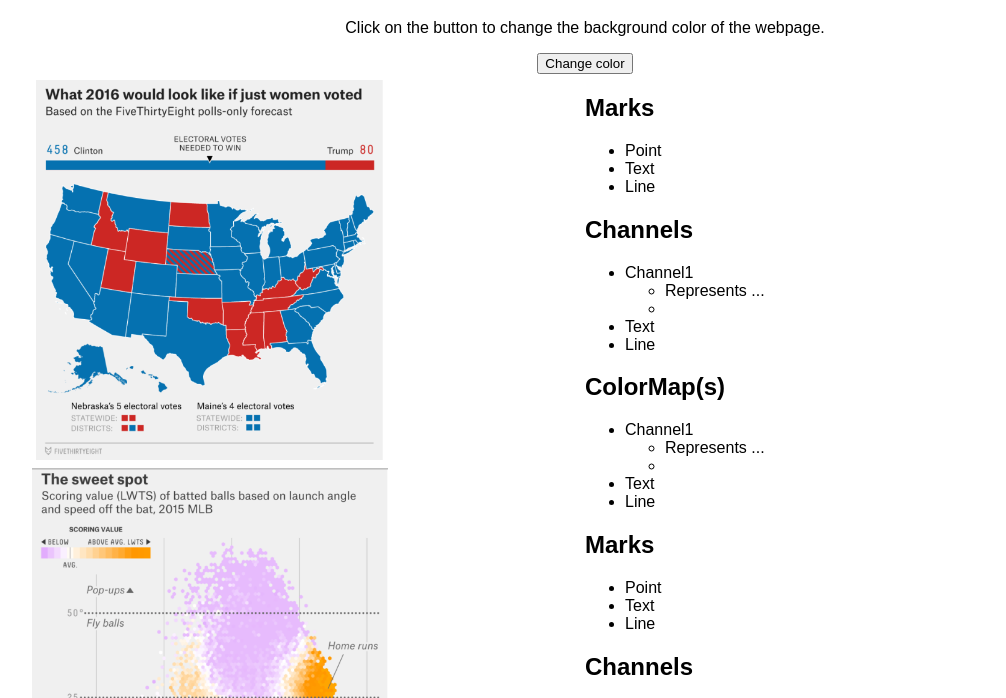
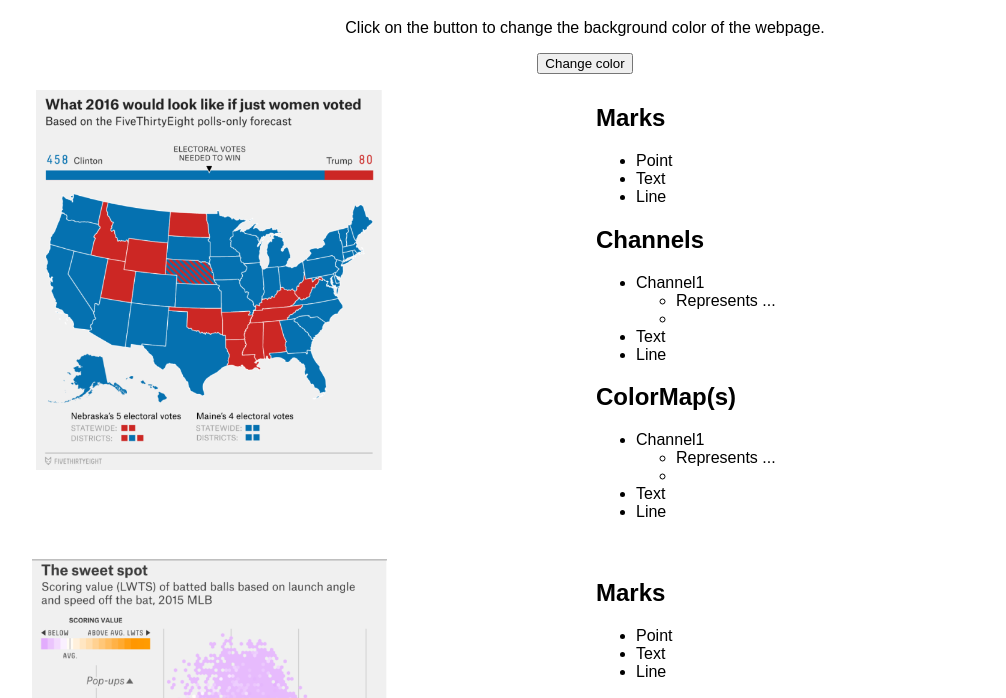
Before and after one commit to DS4200-S23-Class/hw-03-krish-nino, a plain HTML site: page index.html in a window 1280 px wide. Shown: the part 61-759 px from the top of the page, without its empty margins (55-1061 px from the left). Drawn offline with Linux system fonts and the light colour scheme.

Commit message:
grid stuff

```diff
--- a/index.html
+++ b/index.html
@@ -15,19 +15,12 @@
       <button onclick="changeColor()">Change color</button> </div>
 
     <!-- Divide your webpage into two columns. -->
-    <div id="left-column">
-        <div class="image-container">
+    <div class="grid">
+        <div class="image-container" class="first">
           <img src="img/vis1.png">
         </div>
-        <div class="image-container">
-          <img src="img/vis2.png">
-        </div>
-        <div class="image-container" id="netflix-img">
-          <img src="img/output.jpeg">
-        </div>
-      </div>
-    <div id = "right-column" >
-      <div class="text-container">
+
+        <div class="text-container" class="first">
           <h2>Marks</h2>
           <ul>
               <li>Point</li>
@@ -57,6 +50,9 @@
                 <li>Line</li>
               </ul>
 
+          </div>
+        <div class="image-container">
+          <img src="img/vis2.png">
         </div>
         <div class = "text-container">
 
@@ -89,7 +85,9 @@
             <li>Line</li>
           </ul>
       </div>
-
+        <div class="image-container" id="netflix-img">
+          <img src="img/output.jpeg">
+        </div>
           <div class = "text-container">
 
             <h2>Marks</h2>
--- a/styles.css
+++ b/styles.css
@@ -18,7 +18,6 @@ h1 {
 
 
 .image-container {
-  display: block;
   vertical-align: top;
   width: 75%;
   height: 75%;
@@ -36,3 +35,13 @@ img {
 #netflix-img {
   width: 100%;
 }
+
+.grid {
+  display: grid;
+  gap: 2px;
+  grid-template-columns: repeat(2, 1fr);
+}
+
+div > div {
+  padding: 10px;
+}
```
Also changed, not shown: 1 other file. Lines whose indentation alone changed are shown as unchanged.
